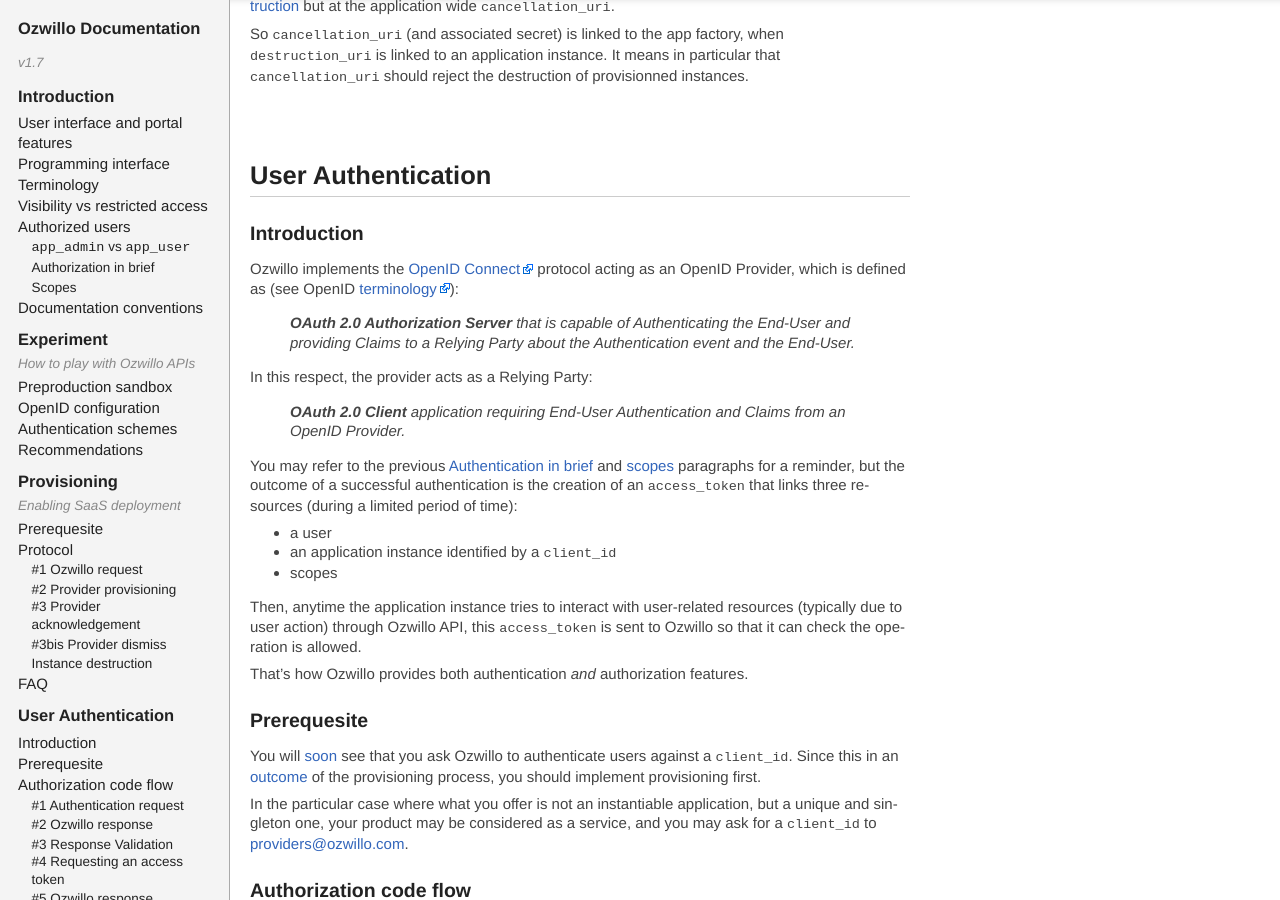
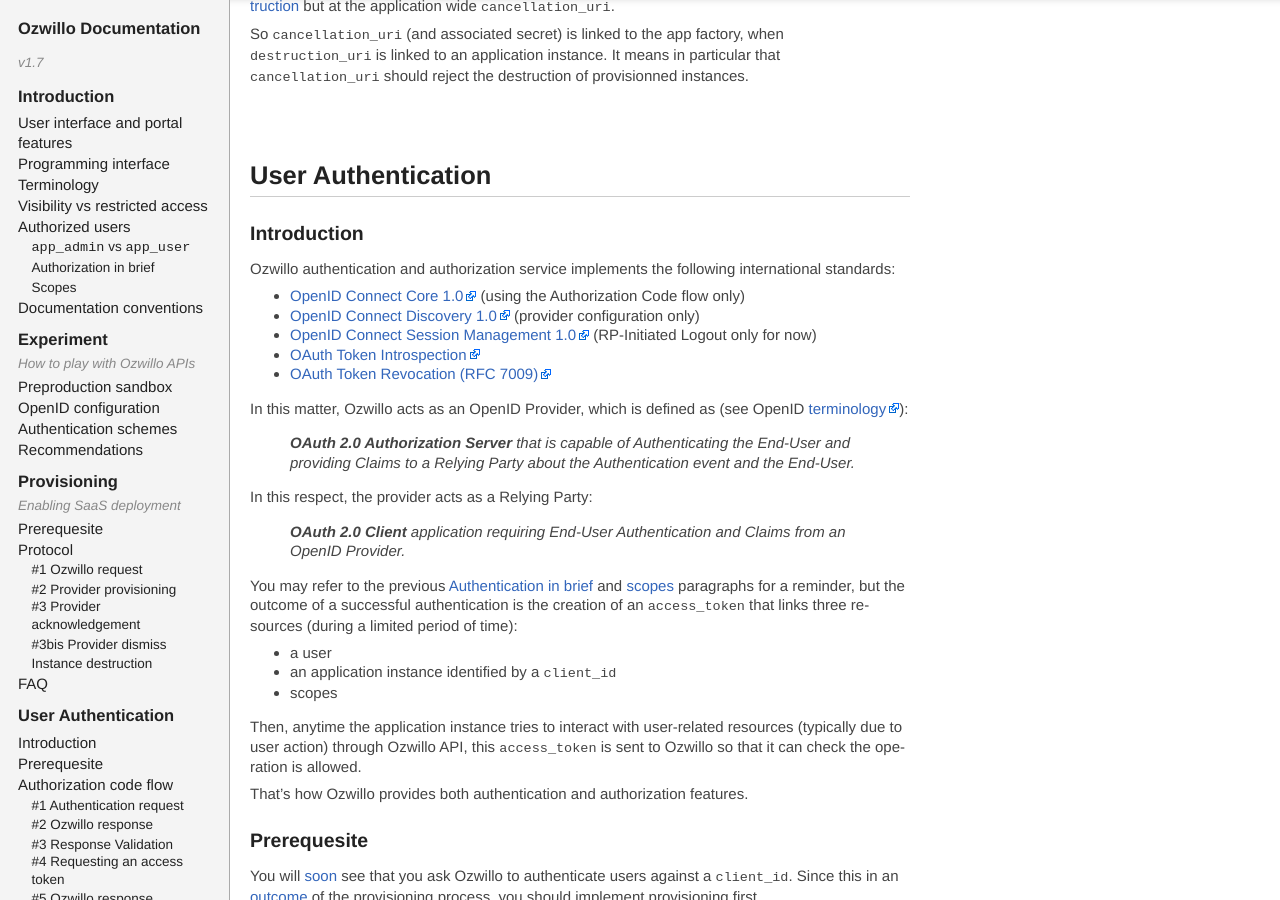
Before and after one commit to ozwillo/ozwillo-doc, a Jekyll site: the page built from index.html, in a window 1280 px wide and 900 px high, scrolled down 15213 px. Built offline with Jekyll 4.4.1, drawn with Linux system fonts in a browser that asks for light colours; nearby versions of some CDN libraries; library files that are not in the unit come from our copies; some of the changed text lies outside the part shown.

Commit message:
token endpoint introspection init

```diff
--- a/_includes/4-user-authentication.md
+++ b/_includes/4-user-authentication.md
@@ -4,7 +4,15 @@
 ### Introduction
 {: #s4-introduction}
 
-Ozwillo implements the <a href="http://openid.net/connect/" target="_blank">OpenID Connect</a> protocol acting as an OpenID Provider, which is defined as (see OpenID <a href="http://openid.net/specs/openid-connect-core-1_0.html#Terminology" target="_blank">terminology</a>):
+Ozwillo authentication and authorization service implements the following international standards:
+
+- <a href="https://openid.net/specs/openid-connect-core-1_0.html" target="_blank">OpenID Connect Core 1.0</a> (using the Authorization Code flow only)
+- <a href="https://openid.net/specs/openid-connect-discovery-1_0.html#ProviderConfig" target="_blank">OpenID Connect Discovery 1.0</a> (provider configuration only)
+- <a href="https://openid.net/specs/openid-connect-session-1_0.html" target="_blank">OpenID Connect Session Management 1.0</a> (RP-Initiated Logout only for now)
+- <a href="https://tools.ietf.org/html/draft-richer-oauth-introspection" target="_blank">OAuth Token Introspection</a>
+- <a href="https://tools.ietf.org/html/rfc7009" target="_blank">OAuth Token Revocation (RFC 7009)</a>
+
+In this matter, Ozwillo acts as an OpenID Provider, which is defined as (see OpenID <a href="http://openid.net/specs/openid-connect-core-1_0.html#Terminology" target="_blank">terminology</a>):
 
 > **OAuth 2.0 Authorization Server** that is capable of Authenticating the End-User and providing Claims to a Relying Party about the Authentication event and the End-User.
 
@@ -20,7 +28,7 @@
 
 Then, anytime the application instance tries to interact with user-related resources (typically due to user action) through Ozwillo API, this `access_token` is sent to Ozwillo so that it can check the operation is allowed.
 
-That's how Ozwillo provides both authentication *and* authorization features.
+That's how Ozwillo provides both authentication and authorization features.
 
 ### Prerequesite
 {: #s4-prerequesite}
--- a/_includes/5-api-reference.md
+++ b/_includes/5-api-reference.md
@@ -115,6 +115,38 @@
 ### Tokens
 {: #s5-api-tokens}
 
+<div class="api-entry">
+	<div class="api-command">POST /a/tokeninfo</div>
+	<div class="api-options">
+		<div class="api-request">
+			<span class="api-host">accounts</span>
+			<span class="api-auth">bearer</span>
+		</div>
+		<div class="api-response">
+			<span class="api-output">JSON</span>
+		</div>
+	</div>
+</div>
+
+<p>Token introspection endpoint: see the OAuth Token Introspection <a href="https://tools.ietf.org/html/draft-richer-oauth-introspection" target="_blank">draft</a> for more information.</p>
+
+##### Response body
+
+| Field name | Field description | Type |
+| :-- | :-- | :-- |
+| active | ... | boolean |
+| exp | ... | integer |
+| iat | ... | integer |
+| scope | list of granted scopes | strings separated by spaces |
+| client_id | ... | string |
+| sub | ... | string |
+| aud | ... | string |
+| token_type | ... | string |
+| sub_groups | ... | string |
+{: .request}
+
+<hr/>
+
 ### Instances
 {: #s5-api-instances}
 
```
Also changed, not shown: other parts of _includes/4-user-authentication.md (+3 -3 lines).
